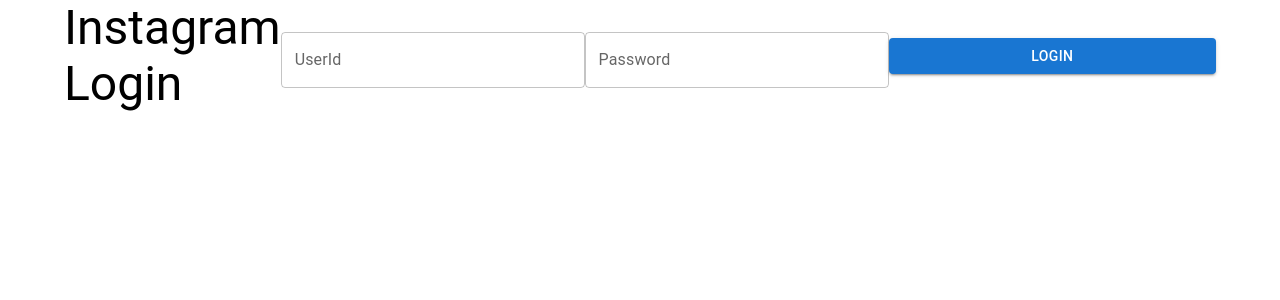
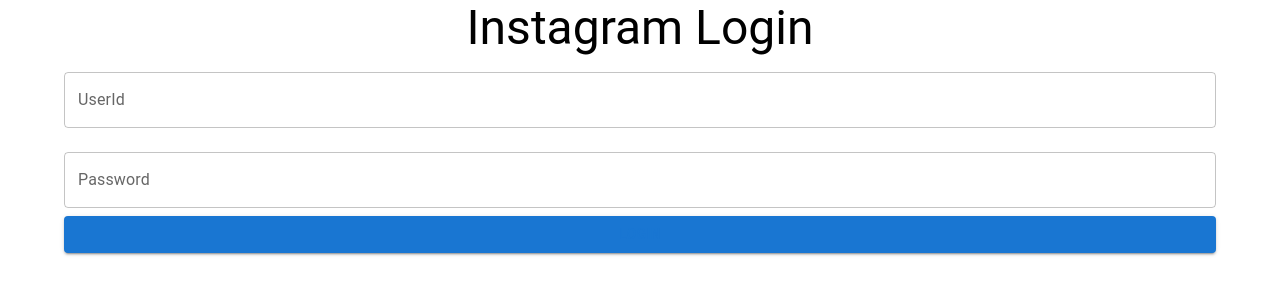
Before and after one commit to Student-Jasons/kingwangjjang-fe, a Next.js app: page /login in a window 1280 px wide. Shown: the top 300 px of the page. Built offline with nearby package versions, Linux system fonts and the light colour scheme.

Commit message:
:sparkles: user Object값 수정 가능하게 변경

```diff
--- a/app/login/page.tsx
+++ b/app/login/page.tsx
@@ -1,19 +1,27 @@
 "use client";
 
 import { Box, Button, Container, TextField, Typography } from "@mui/material";
-import { useRouter } from "next/router";
-import { useState } from "react";
+import { ChangeEvent, useState } from "react";
 
 export default function Login() {
   const [user, setUser] = useState({
     userId: "",
     userPw: "",
   });
+  const handleInputChange = (e: ChangeEvent<HTMLInputElement>) => {
+    const { name, value } = e.target;
+    setUser((prevUser) => ({
+      ...prevUser,
+      [name]: value,
+    }));
+  };
+
   return (
     <Container>
       <Box
         sx={{
           display: "flex",
+          flexFlow: "column",
           alignItems: "center",
           justifyContent: "center",
         }}
@@ -26,6 +34,7 @@
           fullWidth
           margin="normal"
           name="userId"
+          onChange={handleInputChange}
         />
         <TextField
           label="Password"
@@ -35,8 +44,19 @@
           fullWidth
           margin="normal"
           name="password"
+          onChange={handleInputChange}
         />
-        <Button type="submit" variant="contained" color="primary" fullWidth>
+        <Button
+          variant="contained"
+          fullWidth
+          sx={{
+            color: "primary.main",
+
+            "&:hover": {
+              color: "#fff",
+            },
+          }}
+        >
           Login
         </Button>
       </Box>
```
